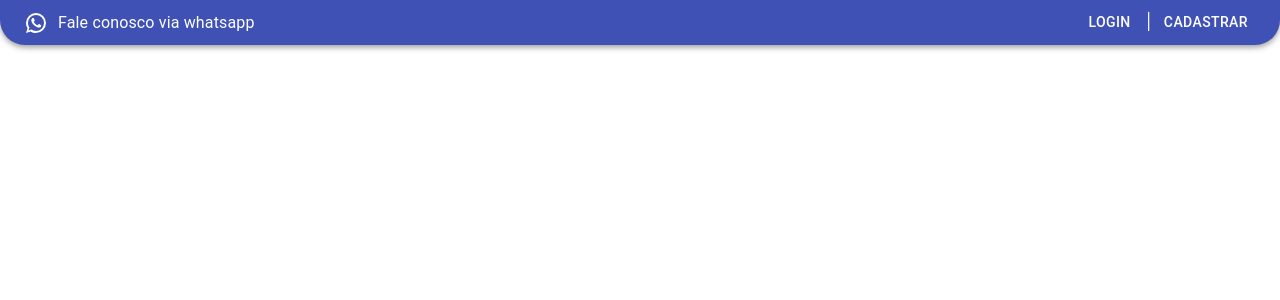
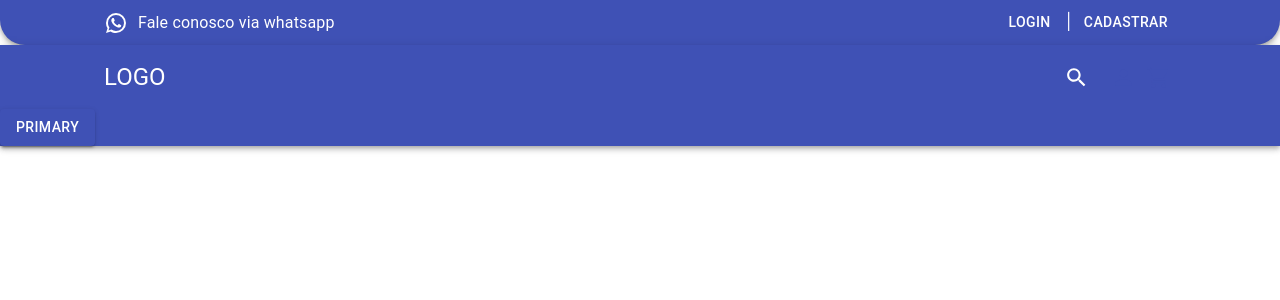
Before and after one commit to felipegaldy/artAtivaFrontEnd, a React (Create React App) app: page / in a window 1280 px wide. Shown: the top 300 px of the page. Built offline with nearby package versions, Linux system fonts and the light colour scheme.

Commit message:
navbar parte1

```diff
--- a/src/App.tsx
+++ b/src/App.tsx
@@ -1,11 +1,13 @@
 import React from 'react';
 import './App.css';
+import Navbar from './components/estaticos/navbar/Navbar';
 import TopNavbar from './components/estaticos/topnavbar/TopNavbar';
 
 function App() {
   return (
     <>
       <TopNavbar />
+      <Navbar />
     </>
 
   );
--- a/src/components/estaticos/navbar/Navbar.css
+++ b/src/components/estaticos/navbar/Navbar.css
@@ -0,0 +1,22 @@
+.navbar-pai{
+    background: transparent;
+    color: #222;
+
+}
+
+.navbar-tool{
+    display: flex;
+    justify-content: space-between;
+    max-width: 1120px;
+    margin: 0 auto;
+    width: 100%;
+}
+
+.box2{
+    display: flex;
+    justify-content: space-between;
+    align-items: center;
+}
+.icones{
+    padding: 5px;
+}
--- a/src/components/estaticos/navbar/Navbar.tsx
+++ b/src/components/estaticos/navbar/Navbar.tsx
@@ -1,9 +1,44 @@
-import React from 'react'
+import React from "react";
+import AppBar from "@material-ui/core/AppBar";
+import Toolbar from "@material-ui/core/Toolbar";
+import IconButton from "@material-ui/core/IconButton";
+import Typography from "@material-ui/core/Typography";
+import MenuIcon from "@material-ui/icons/Menu";
+import SearchIcon from "@material-ui/icons/Search";
+import MoreIcon from "@material-ui/icons/MoreVert";
+import { Box } from '@mui/material';
+import PersonIcon from '@material-ui/icons/Person';
+import LocalMallIcon from '@material-ui/icons/LocalMall';
+import ShoppingCartIcon from '@material-ui/icons/ShoppingCart';
+import Button from '@material-ui/core/Button';
+import "./Navbar.css";
 
 function Navbar() {
   return (
-    <div>Navbar</div>
-  )
+    <>
+      <AppBar position="static" className="navbar-pai">
+        <Toolbar className="navbar-tool">
+          <Box className="logo">
+          <Typography className="" variant="h5" noWrap>
+            LOGO
+          </Typography>
+          </Box>
+          <Box className="box2">
+          <IconButton aria-label="search" color="inherit">
+            <SearchIcon className="icones"  fontSize="large" />
+          </IconButton>
+            <PersonIcon className="icones" fontSize="large" color="primary" />
+            <ShoppingCartIcon className="icones" fontSize="large" color="primary" />
+          </Box>
+        </Toolbar>
+        <Box>
+          <Button variant="contained" color="primary">
+            Primary
+          </Button>
+        </Box>
+      </AppBar>
+    </>
+  );
 }
 
-export default Navbar
+export default Navbar;
--- a/src/components/estaticos/topnavbar/TopNavbar.css
+++ b/src/components/estaticos/topnavbar/TopNavbar.css
@@ -3,6 +3,8 @@
     border-radius: 0px 0px 25px 25px;
     display: flex;
     justify-content: center;
+    align-items: center;
+
 }
 
 .title{
@@ -14,10 +16,12 @@
 .iconeWhats{
     margin-right: 10px;
 }
+
 .toolbar{
     display: flex;
     justify-content: space-between;
     align-items: center;
     width: 100%;
     height: 100%;
+    max-width: 1120px;
 }
```
